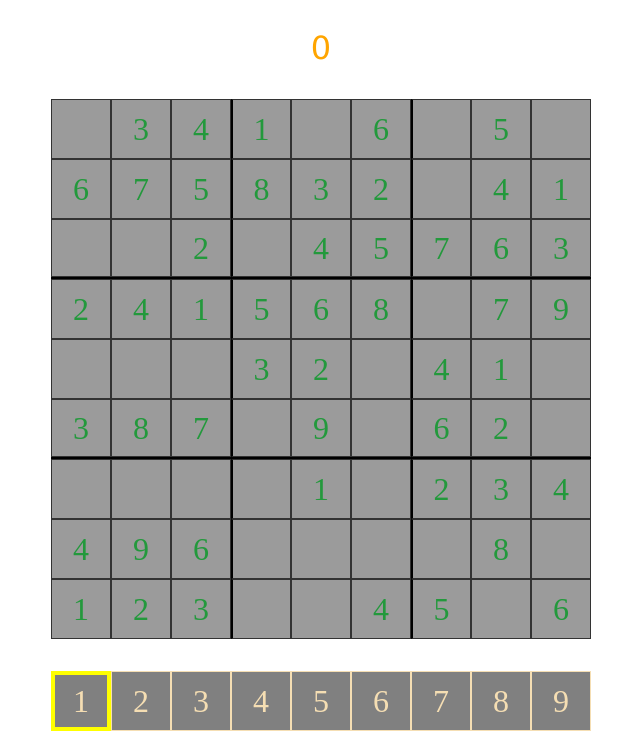
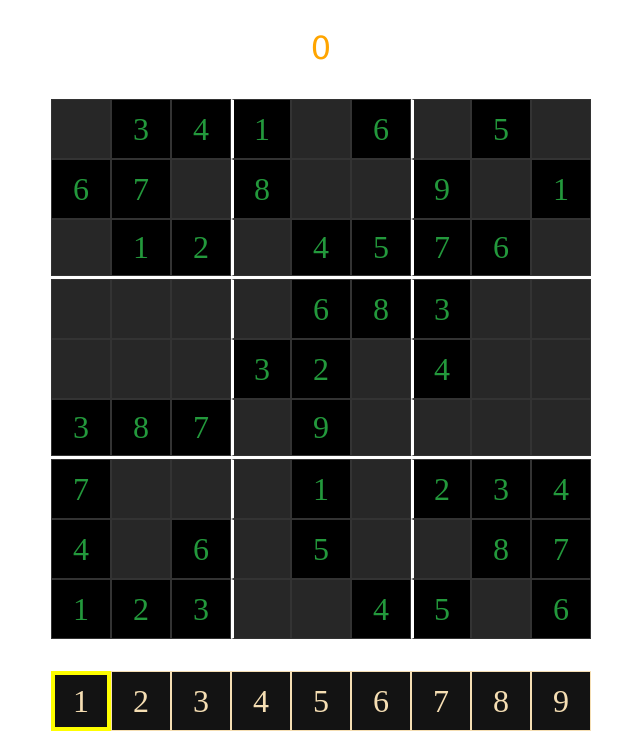
Before and after one commit to Taron2005/Sudoku, a plain HTML site: page index.html in a window 1280 px wide. Both pictures are taken after a click on the element "Start game". Shown: the part 56-800 px from the top of the page, without its empty margins (319-959 px from the left). Drawn offline with Linux system fonts and the light colour scheme.

Commit message:
fixed the winning mechanism, updated board styles, fixed random level

```diff
--- a/css/style.css
+++ b/css/style.css
@@ -71,16 +71,16 @@
   align-items: center;
 }
 .board .row:nth-child(3) {
-  border-bottom: 2px solid;
+  border-bottom: 3px solid white;
 }
 .board .row:nth-child(6) {
-  border-bottom: 2px solid;
+  border-bottom: 3px solid white;
 }
 .cube__for__number {
   width: 60px;
   height: 100%;
   border: 1px solid #333;
-  background-color: rgba(128, 128, 128, 0.26);
+  background-color: rgba(0, 0, 0, 0.849);
   cursor: pointer;
   display: flex;
   justify-content: center;
@@ -89,10 +89,10 @@
   font-size: 2rem;
 }
 .cube__for__number:nth-child(4) {
-  border-left: 2px solid black;
+  border-left: 3px solid white;
 }
 .cube__for__number:nth-child(7) {
-  border-left: 2px solid black;
+  border-left: 3px solid white;
 }
 .numbers__for__selection {
   width: 540px;
@@ -104,7 +104,7 @@
 .numbers__for__selection div {
   width: 60px;
   height: 100%;
-  background-color: gray;
+  background-color: rgba(0, 0, 0, 0.925);
   display: flex;
   justify-content: center;
   align-items: center;
--- a/js/game.js
+++ b/js/game.js
@@ -8,18 +8,9 @@ let menu = document.querySelector(".menu");
 let startBtn = document.querySelector(".menu .start");
 let selectedNumber = 1;
 
-let boardNumbers = [
-  "--74916-5",
-  "2---6-3-9",
-  "-----7-1-",
-  "-586----4",
-  "--3----9-",
-  "--62--187",
-  "9-4-7---2",
-  "67-83----",
-  "81--45---",
-];
+let boardNumbers = [];
 let solution;
+let EmptyCells = 0;
 startBtn.addEventListener("click", () => {
   gamePage.classList.add("active");
   menu.classList.remove("active");
@@ -35,9 +26,9 @@ function game() {
 function WriteNumber() {
   for (let i = 0; i < boardNumbers.length; i++) {
     for (let j = 0; j < boardNumbers[i].length; j++) {
-      if (boardNumbers[i][j] != "-") {
+      if (boardNumbers[i][j] != "") {
         row[i].children[j].textContent = boardNumbers[i][j];
-        row[i].children[j].style.backgroundColor = "rgba(128, 128, 128, 0.788)";
+        row[i].children[j].style.backgroundColor = "black";
       }
     }
   }
@@ -91,13 +82,13 @@ function win() {
       counter++;
     }
   }
-  if (moves__number.textContent == 48) {
+  if (moves__number.textContent == EmptyCells + 4) {
     alert("Դուք կորցրեցիք 50% զեղչ շահելու հնարավորությունը");
   }
-  if (moves__number.textContent == 54) {
+  if (moves__number.textContent == EmptyCells + 8) {
     alert("Դուք կորցրեցիք 24% զեղչ շահելու հնարավորությունը");
   }
-  if (moves__number.textContent == 60) {
+  if (moves__number.textContent == EmptyCells + 12) {
     alert("Դուք կորցրեցիք զեղչ շահելու հնարավորությունը");
   }
   if (counter == 81) {
@@ -159,19 +150,19 @@ function makeBoard() {
         solution[i][j] == counter - 1 ||
         solution[i][j] == counter + 1 ||
         solution[i][j] == counter - 2 ||
-        solution[i][j] == counter + 2 ||
-        solution[i][j] == counter - 3
+        solution[i][j] == counter + 2
       ) {
         counter++;
         testboard[i].push(solution[i][j]);
       } else {
         testboard[i].push("");
+        EmptyCells++;
       }
       if (counter == 10) {
         counter = 1;
       }
     }
   }
-
+  console.log(EmptyCells);
   boardNumbers = testboard;
 }
```
